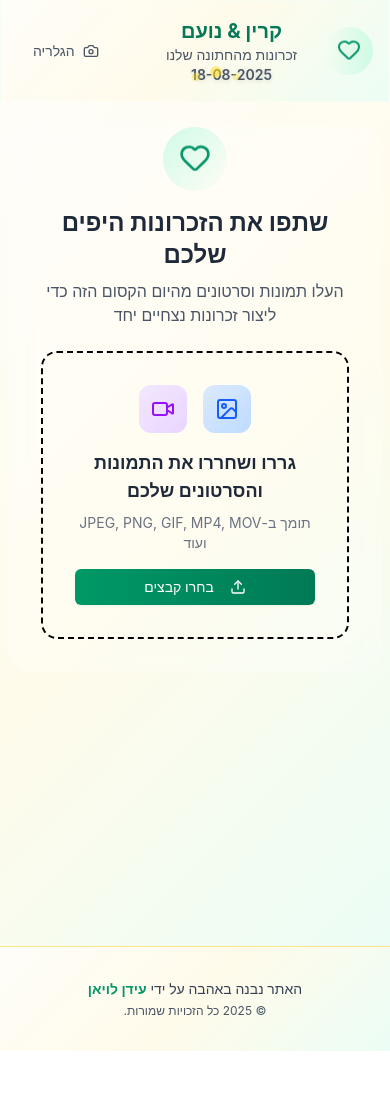
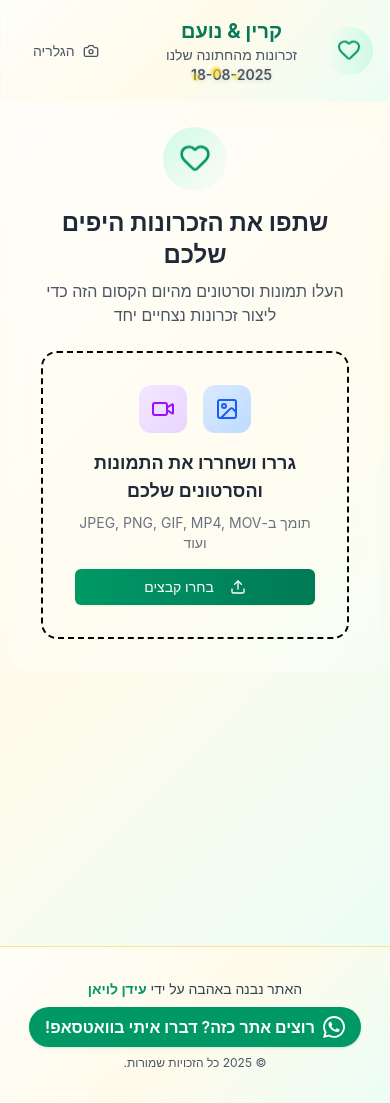
Before and after one commit to eidan66/karin-noam-wedding, a Next.js app: page /upload in a window 390 px wide. Before the commit the page ends 1051 px from the top, so only its background shows below. Built offline with nearby package versions, Linux system fonts and the light colour scheme; no server answers.

Commit message:
Try to fix preview on mobile and add contact me btn

```diff
--- a/src/components/Footer.tsx
+++ b/src/components/Footer.tsx
@@ -15,6 +15,18 @@
         עידן לויאן
       </a>
     </p>
+    <div className="flex flex-col items-center mt-2 mb-2">
+      <a
+        href="https://wa.me/972505877179?text=Hi%20Idan%2C%20I%20want%20my%20own%20wedding%20album%20website!"
+        target="_blank"
+        rel="noopener noreferrer"
+        className="inline-flex items-center gap-2 px-4 py-2 bg-emerald-600 hover:bg-emerald-700 text-white rounded-full font-semibold shadow transition-colors text-base"
+        style={{ direction: 'rtl' }}
+      >
+        <svg xmlns="http://www.w3.org/2000/svg" width="22" height="22" fill="currentColor" viewBox="0 0 24 24"><path d="M17.472 14.382c-.297-.149-1.758-.867-2.031-.967-.273-.099-.471-.148-.67.15-.197.297-.767.966-.94 1.164-.173.199-.347.223-.644.075-.297-.149-1.255-.462-2.39-1.475-.883-.788-1.48-1.761-1.653-2.059-.173-.297-.018-.458.13-.606.134-.133.298-.347.446-.52.151-.174.2-.298.3-.497.099-.198.05-.372-.025-.521-.075-.148-.669-1.611-.916-2.206-.242-.579-.487-.501-.669-.51-.173-.007-.372-.009-.571-.009-.198 0-.52.074-.792.372-.272.297-1.04 1.016-1.04 2.479 0 1.462 1.065 2.875 1.213 3.074.149.198 2.1 3.2 5.077 4.363.709.306 1.262.489 1.694.626.712.227 1.36.195 1.872.118.571-.085 1.758-.719 2.006-1.413.248-.694.248-1.288.173-1.413-.074-.124-.272-.198-.57-.347m-5.421 7.617h-.001a9.87 9.87 0 0 1-5.031-1.378l-.361-.214-3.741.982.999-3.648-.235-.374a9.86 9.86 0 0 1-1.51-5.26c.001-5.45 4.436-9.884 9.888-9.884 2.64 0 5.122 1.03 6.988 2.898a9.825 9.825 0 0 1 2.893 6.987c-.003 5.45-4.437 9.884-9.888 9.884m8.413-18.297A11.815 11.815 0 0 0 12.05 0C5.495 0 .16 5.335.157 11.892c0 2.096.547 4.142 1.588 5.945L.057 24l6.304-1.654a11.876 11.876 0 0 0 5.683 1.447h.005c6.555 0 11.892-5.335 11.895-11.892a11.82 11.82 0 0 0-3.484-8.412"/></svg>
+        רוצים אתר כזה? דברו איתי בוואטסאפ!
+      </a>
+    </div>
     <p className="text-xs text-gray-600 mt-1">
       © 2025 כל הזכויות שמורות.
     </p>
--- a/src/components/upload/UploadPreview.tsx
+++ b/src/components/upload/UploadPreview.tsx
@@ -4,7 +4,7 @@
 import type { LucideIcon } from "lucide-react";
 import { Button } from "@/components/ui/button";
 import { useState, useEffect } from "react";
-import { generateVideoThumbnail } from "@/utils";
+import { generateVideoThumbnail, isMobile } from "@/utils";
 
 interface UploadPreviewProps {
   files: File[];
@@ -14,6 +14,7 @@
 export default function UploadPreview({ files, onRemove }: UploadPreviewProps) {
   const [videoThumbnails, setVideoThumbnails] = useState<Record<string, string>>({});
   const [thumbnailLoading, setThumbnailLoading] = useState<Record<string, boolean>>({});
+  const [thumbnailErrors, setThumbnailErrors] = useState<Record<string, boolean>>({});
 
   const getFileIcon = (file: File): LucideIcon => {
     if (file.type.startsWith('image/')) return Image;
@@ -32,11 +33,17 @@
     return null;
   };
 
-  // Generate thumbnails for video files
+  // Generate thumbnails for video files with mobile optimization
   useEffect(() => {
     const generateThumbnails = async () => {
+      // On mobile, skip thumbnail generation and show videos directly
+      if (isMobile()) {
+        return;
+      }
+
       const newThumbnails: Record<string, string> = {};
       const newLoading: Record<string, boolean> = {};
+      const newErrors: Record<string, boolean> = {};
 
       for (const file of files) {
         if (file.type.startsWith('video/')) {
@@ -45,8 +52,8 @@
             const thumbnail = await generateVideoThumbnail(file);
             newThumbnails[file.name] = thumbnail;
           } catch (error) {
-            // Silently fail thumbnail generation - don't spam console
-            // The video will still show with the fallback UI
+            // Mark as error so we don't keep trying
+            newErrors[file.name] = true;
           } finally {
             newLoading[file.name] = false;
           }
@@ -54,6 +61,7 @@
       }
 
       setThumbnailLoading(prev => ({ ...prev, ...newLoading }));
+      setThumbnailErrors(prev => ({ ...prev, ...newErrors }));
       setVideoThumbnails(prev => ({ ...prev, ...newThumbnails }));
     };
 
@@ -75,6 +83,7 @@
         const previewUrl = getFilePreview(file);
         const isVideo = file.type.startsWith('video/');
         const isLoadingThumbnail = thumbnailLoading[file.name];
+        const hasThumbnailError = thumbnailErrors[file.name];
 
         return (
           <motion.div
@@ -90,8 +99,8 @@
                 {previewUrl ? (
                   isVideo ? (
                     <div className="relative w-full h-full">
-                      {/* Show thumbnail if available */}
-                      {videoThumbnails[file.name] ? (
+                      {/* On mobile, always show video preview. On desktop, show thumbnail if available */}
+                      {!isMobile() && videoThumbnails[file.name] ? (
                         <img
                           src={videoThumbnails[file.name]}
                           alt={file.name}
@@ -99,12 +108,14 @@
                         />
                       ) : (
                         <div className="w-full h-full flex items-center justify-center">
-                          {isLoadingThumbnail ? (
+                          {/* Show loading only on desktop when generating thumbnails */}
+                          {!isMobile() && isLoadingThumbnail ? (
                             <div className="text-center">
                               <div className="w-8 h-8 border-2 border-emerald-600 border-t-transparent rounded-full animate-spin mx-auto mb-2"></div>
                               <p className="text-xs text-gray-500">יוצר תמונה ממוזערת...</p>
                             </div>
                           ) : (
+                            /* Always show video preview on mobile, or if thumbnail generation failed */
                             <video
                               src={previewUrl}
                               controls={false}
--- a/src/utils/index.ts
+++ b/src/utils/index.ts
@@ -87,11 +87,20 @@
     video.preload = 'metadata';
     video.crossOrigin = 'anonymous';
 
+    // Mobile-specific optimizations
+    if (isMobile()) {
+      // Use lower quality on mobile for better performance
+      canvas.width = 160; // Smaller canvas on mobile
+      canvas.height = 120;
+    }
+
     video.onloadedmetadata = () => {
       try {
         // Set canvas dimensions
-        canvas.width = video.videoWidth || 320;
-        canvas.height = video.videoHeight || 240;
+        if (!isMobile()) {
+          canvas.width = video.videoWidth || 320;
+          canvas.height = video.videoHeight || 240;
+        }
 
         // Seek to 0.1 seconds to get a frame (avoid black frame at 0)
         video.currentTime = 0.1;
@@ -106,7 +115,8 @@
         ctx.drawImage(video, 0, 0, canvas.width, canvas.height);
 
         // Convert to data URL with better quality
-        const thumbnailUrl = canvas.toDataURL('image/jpeg', 0.9);
+        const quality = isMobile() ? 0.7 : 0.9; // Lower quality on mobile
+        const thumbnailUrl = canvas.toDataURL('image/jpeg', quality);
         handleSuccess(thumbnailUrl);
       } catch (error) {
         handleError(error as Error);
@@ -122,10 +132,10 @@
       handleError(new Error('Video loading was aborted'));
     };
 
-    // Set a timeout to prevent hanging
+    // Set a timeout to prevent hanging (shorter on mobile)
     const timeout = setTimeout(() => {
       handleError(new Error('Video thumbnail generation timed out'));
-    }, 10000); // 10 second timeout
+    }, isMobile() ? 5000 : 10000); // 5 seconds on mobile, 10 on desktop
 
     // Load the video
     try {
```
